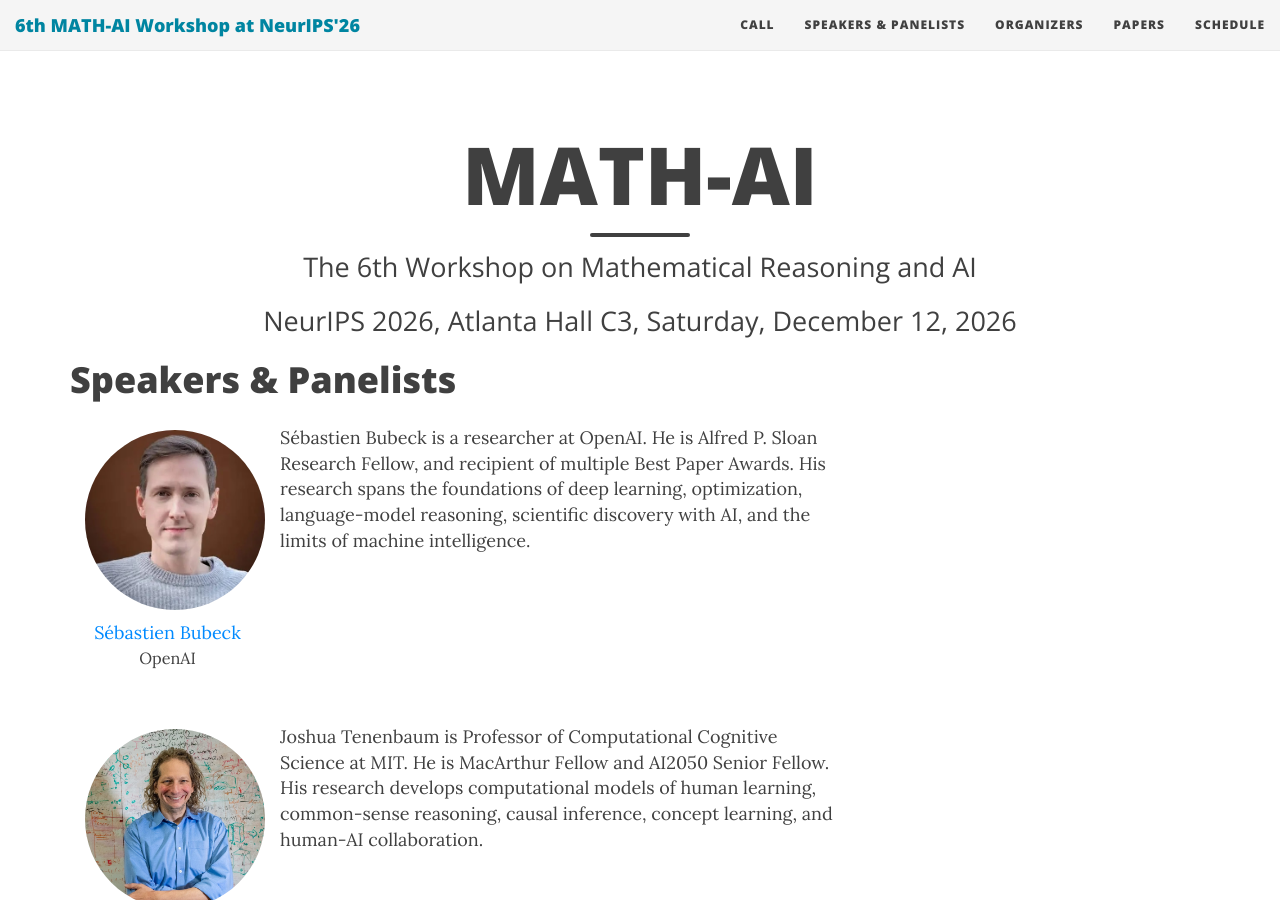
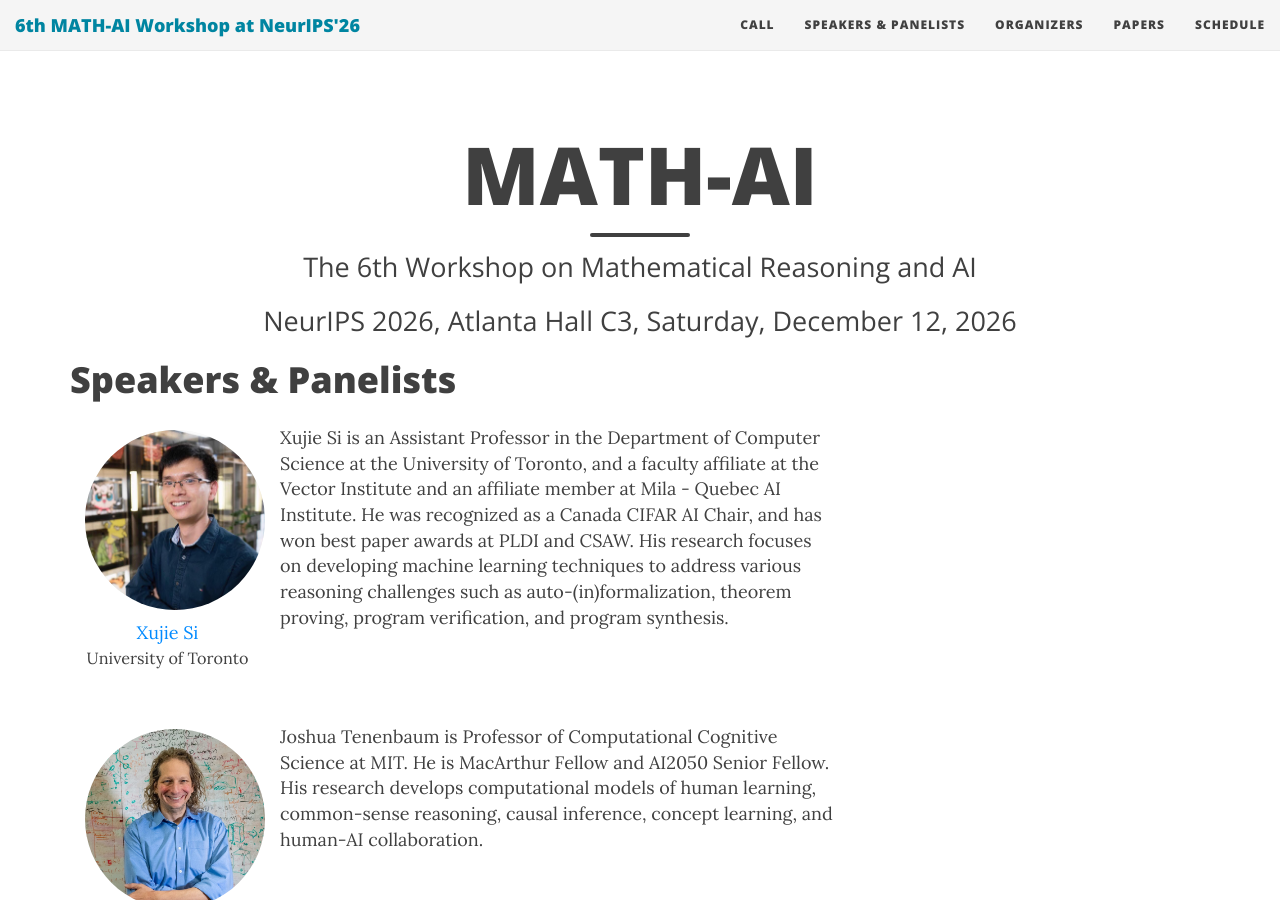
Before and after one commit to mathai-2026/mathai-2026.github.io, a Jekyll site: the page built from speakers.md, in a window 1280 px wide and 900 px high. Built offline with Jekyll 4.4.1, drawn with Linux system fonts in a browser that asks for light colours; nearby versions of some CDN libraries.

Commit message:
Update speaker and panelist list

```diff
--- a/_data/speakers.yml
+++ b/_data/speakers.yml
@@ -1,9 +1,9 @@
-sbubeck:
-    name: "Sébastien Bubeck"
-    url: "https://sbubeck.com/"
-    affiliation: "OpenAI"
-    img: "sbubeck.jpg"
-    bio: "Sébastien Bubeck is a researcher at OpenAI. He is Alfred P. Sloan Research Fellow, and recipient of multiple Best Paper Awards. His research spans the foundations of deep learning, optimization, language-model reasoning, scientific discovery with AI, and the limits of machine intelligence."
+xsi:
+    name: "Xujie Si"
+    url: "https://www.cs.toronto.edu/~six/"
+    affiliation: "University of Toronto"
+    img: "xsi.jpg"
+    bio: "Xujie Si is an Assistant Professor in the Department of Computer Science at the University of Toronto, and a faculty affiliate at the Vector Institute and an affiliate member at Mila - Quebec AI Institute. He was recognized as a Canada CIFAR AI Chair, and has won best paper awards at PLDI and CSAW. His research focuses on developing machine learning techniques to address various reasoning challenges such as auto-(in)formalization, theorem proving, program verification, and program synthesis."
 
 jtenenbaum:
     name: "Josh Tenenbaum"
```
Also changed, not shown: img/psong.jpg, img/sbubeck.jpg (deleted), img/xsi.jpg (added), img/ychoi.jpg (deleted).
